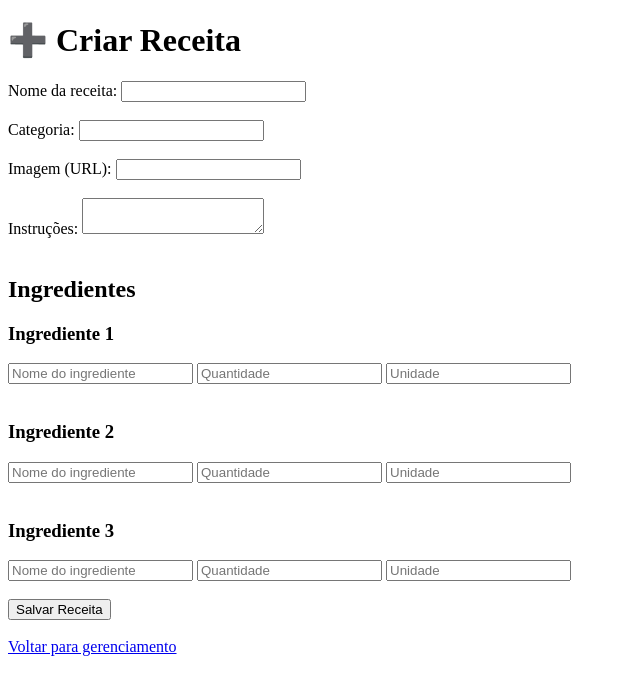
After one commit to Pedro-hxm/wsBackend-Fabrica26.1, a Django app: page /receitas/criar/ in a window 1280 px wide. The commit adds this page. Shown: the top 695 px of the page, without its empty margins (0-640 px from the left). Run offline with Django 5.2, Linux system fonts and the light colour scheme; the visitor is signed in with stand-in values (Sample User, id 1).

Commit message:
:sparkles: feat: Adição do CRUD da receita e ingredientes

```diff
--- /dev/null
+++ b/recipes/templates/recipes/criar_receita.html
@@ -0,0 +1,56 @@
+<!DOCTYPE html>
+<html lang="pt-BR">
+<head>
+    <meta charset="UTF-8">
+    <meta name="viewport" content="width=device-width, initial-scale=1.0">
+    <title>Criar Receita</title>
+</head>
+<body>
+    <h1>➕ Criar Receita</h1>
+
+    <form method="post">
+        {% csrf_token %}
+
+        <label>Nome da receita:</label>
+        <input type="text" name="nome" required>
+        <br><br>
+
+        <label>Categoria:</label>
+        <input type="text" name="categoria" required>
+        <br><br>
+
+        <label>Imagem (URL):</label>
+        <input type="url" name="imagens" required>
+        <br><br>
+
+        <label>Instruções:</label>
+        <textarea name="instrucoes" required></textarea>
+        <br><br>
+
+        <h2>Ingredientes</h2>
+
+        <h3>Ingrediente 1</h3>
+        <input type="text" name="ingrediente_1" placeholder="Nome do ingrediente">
+        <input type="text" name="quantidade_1" placeholder="Quantidade">
+        <input type="text" name="unidade_1" placeholder="Unidade">
+        <br><br>
+
+        <h3>Ingrediente 2</h3>
+        <input type="text" name="ingrediente_2" placeholder="Nome do ingrediente">
+        <input type="text" name="quantidade_2" placeholder="Quantidade">
+        <input type="text" name="unidade_2" placeholder="Unidade">
+        <br><br>
+
+        <h3>Ingrediente 3</h3>
+        <input type="text" name="ingrediente_3" placeholder="Nome do ingrediente">
+        <input type="text" name="quantidade_3" placeholder="Quantidade">
+        <input type="text" name="unidade_3" placeholder="Unidade">
+        <br><br>
+
+        <button type="submit">Salvar Receita</button>
+    </form>
+
+    <br>
+    <a href="{% url 'gerenciar_receitas' %}">Voltar para gerenciamento</a>
+</body>
+</html>
--- a/recipes/templates/recipes/recipes.html
+++ b/recipes/templates/recipes/recipes.html
@@ -16,6 +16,11 @@
 </form>
 
 <hr>
+
+{% if request.user.is_authenticated %}
+    <p><a href="{% url 'criar_receita' %}">➕ Criar Receita</a></p>
+    <p><a href="{% url 'gerenciar_receitas' %}">📋 Gerenciar Receitas</a></p>
+{% endif %}
 
 <h2>🌐 Resultados da API</h2>
 
--- a/recipes/urls.py
+++ b/recipes/urls.py
@@ -8,4 +8,7 @@ urlpatterns = [
     path('login/', views.login_usuario, name='login'),
     path('logout/', views.logout_usuario, name='logout'),
     path('salvar-api/<str:meal_id>/', views.salvar_receita_api, name='salvar_receita_api'),
+
+    path('receitas/criar/', views.criar_receita, name='criar_receita'),
+    path('receitas/gerenciar/', views.gerenciar_receitas, name='gerenciar_receitas'),
 ]
--- a/recipes/views.py
+++ b/recipes/views.py
@@ -151,5 +151,46 @@ def salvar_receita_api(request, meal_id):
 
     return redirect('home')
 
+@login_required
+def criar_receita(request):
+    if request.method == 'POST':
+        nome = request.POST.get('nome')
+        categoria = request.POST.get('categoria')
+        imagens = request.POST.get('imagens')
+        instrucoes = request.POST.get('instrucoes')
+
+        receita = Receita.objects.create(
+            nome=nome,
+            categoria=categoria,
+            imagens=imagens,
+            instrucoes=instrucoes
+        )
+
+        for i in range(1, 4):
+            nome_ingrediente = request.POST.get(f'ingrediente_{i}')
+            quantidade = request.POST.get(f'quantidade_{i}')
+            unidade = request.POST.get(f'unidade_{i}')
+
+            if nome_ingrediente and nome_ingrediente.strip():
+                ingrediente_obj, _ = Ingrediente.objects.get_or_create(
+                    nome=nome_ingrediente.strip()
+                )
+
+                ReceitaIngrediente.objects.create(
+                    receita=receita,
+                    ingrediente=ingrediente_obj,
+                    quantidade=quantidade if quantidade else '1',
+                    unidade=unidade if unidade else 'unidade'
+                )
+
+        return redirect('gerenciar_receitas')
+
+    return render(request, 'recipes/criar_receita.html')
+
+@login_required
+def gerenciar_receitas(request):
+    receitas = Receita.objects.all()
+    return render(request, 'recipes/gerenciar_receitas.html', {'receitas': receitas})
+
 
 # Create your views here.
```
Also changed, not shown: recipes/templates/recipes/gerenciar_receita.html (added, +28 -0 lines), recipes/templates/recipes/editar_receita.html (added).
